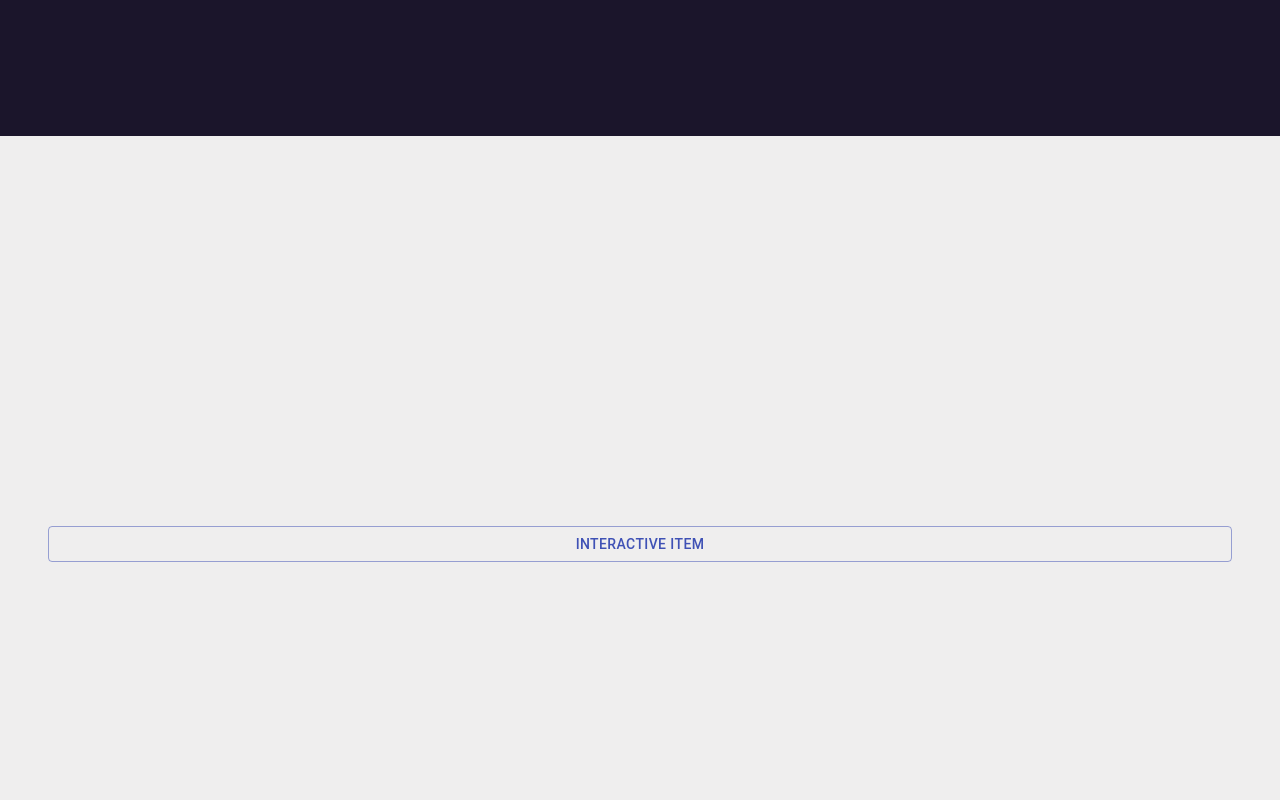
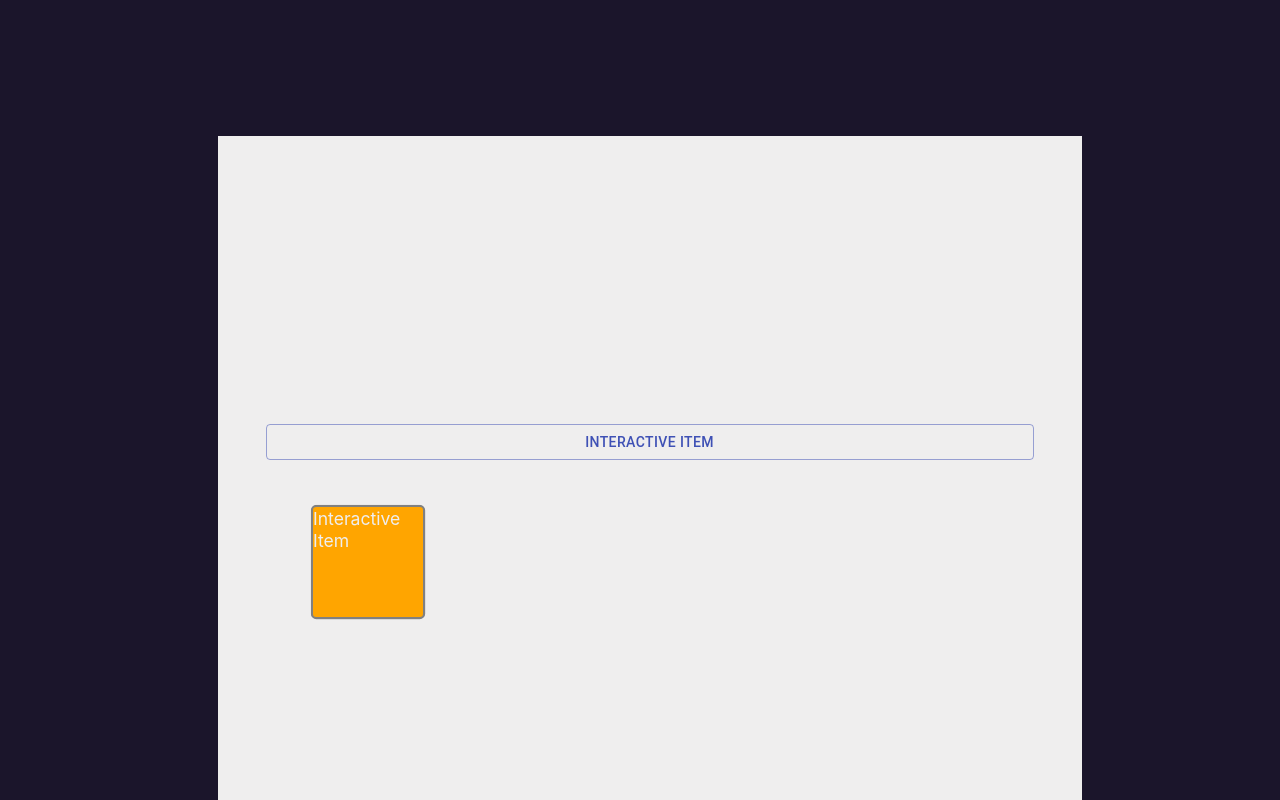
Before and after one commit to chk904904/bgea-project, a React (Create React App) app: page / in a window 1280 px wide. Shown: the part 680-1480 px from the top of the page. Built offline with nearby package versions, Linux system fonts and the light colour scheme.

Commit message:
added animation

```diff
--- /dev/null
+++ b/src/components/InteractiveItem.js
@@ -0,0 +1,22 @@
+import React from 'react';
+import ReactDOM from 'react-dom';
+import { useSpring, animated } from 'react-spring';
+
+const calc = (x, y) => [-(y - window.innerHeight / 2) / 20, (x - window.innerWidth / 2) / 20, 1.1];
+const trans = (x, y, s) => `perspective(600px) rotateX(${x}deg) rotateY(${y}deg) scale(${s})`;
+
+export default function InteractiveItem(props) {
+  const { clickAction } = props;
+  const [AnimationProps, set] = useSpring(() => ({ xys: [0, 0, 1], config: { mass: 5, tension: 350, friction: 40 } }));
+  return (
+    <animated.div
+      className="box"
+      onClick={clickAction}
+      onMouseMove={({ clientX: x, clientY: y }) => set({ xys: calc(x, y) })}
+      onMouseLeave={() => set({ xys: [0, 0, 1] })}
+      style={{ transform: AnimationProps.xys.interpolate(trans) }}
+    >
+      Interactive Item
+    </animated.div>
+  );
+}
--- a/src/components/Story.js
+++ b/src/components/Story.js
@@ -5,6 +5,7 @@ import DialogActions from '@material-ui/core/DialogActions';
 import DialogContent from '@material-ui/core/DialogContent';
 import DialogContentText from '@material-ui/core/DialogContentText';
 import DialogTitle from '@material-ui/core/DialogTitle';
+import InteractiveItem from './InteractiveItem';
 
 export default function Story() {
   const [open, setOpen] = React.useState(false);
@@ -21,7 +22,8 @@ export default function Story() {
     <div
       style={{
         height: '90vh',
-        margin: 0,
+        width: '60vw',
+        marginLeft: '17vw',
         display: 'flex',
         flexDirection: 'column',
         justifyContent: 'center',
@@ -32,6 +34,7 @@ export default function Story() {
       <Button variant="outlined" color="primary" onClick={handleClickOpen}>
         interactive item
       </Button>
+      <InteractiveItem clickAction={handleClickOpen} />
       <Dialog
         open={open}
         onClose={handleClose}
--- a/src/index.css
+++ b/src/index.css
@@ -15,3 +15,31 @@ code {
 h1 {
   font-size: 5rem;
 }
+
+@keyframes move {
+  from {
+    transform: scale(0.9);
+  }
+
+  to {
+    transform: scale(1.1);
+  }
+}
+
+.box {
+  margin: 50px;
+  height: 100px;
+  width: 100px;
+  transition: all 0.2s;
+  background-color: orange;
+  border: 2px solid gray;
+  border-radius: 5px;
+  animation: move 1s ease-in-out alternate infinite;
+}
+
+.box:hover {
+  box-shadow: 0px 10px 20px -10px rgba(0, 0, 0, 0.4);
+  cursor: pointer;
+  animation: none;
+  transform: scale(1.2);
+}
```
